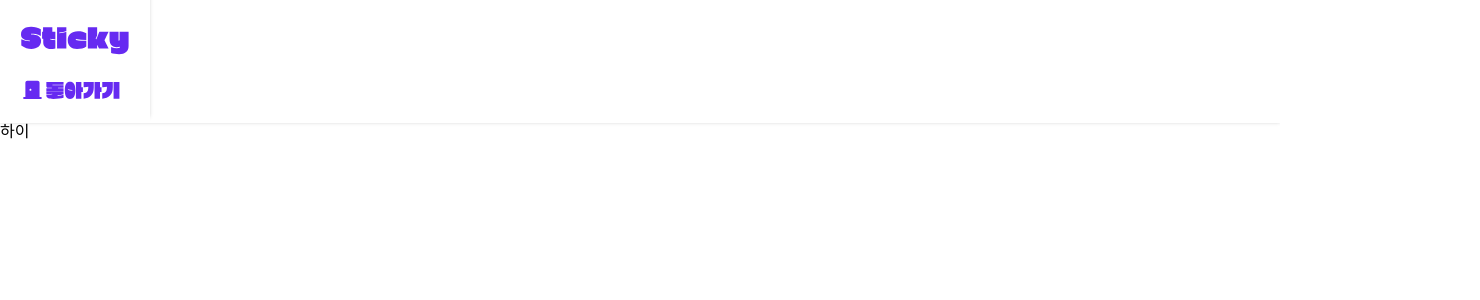
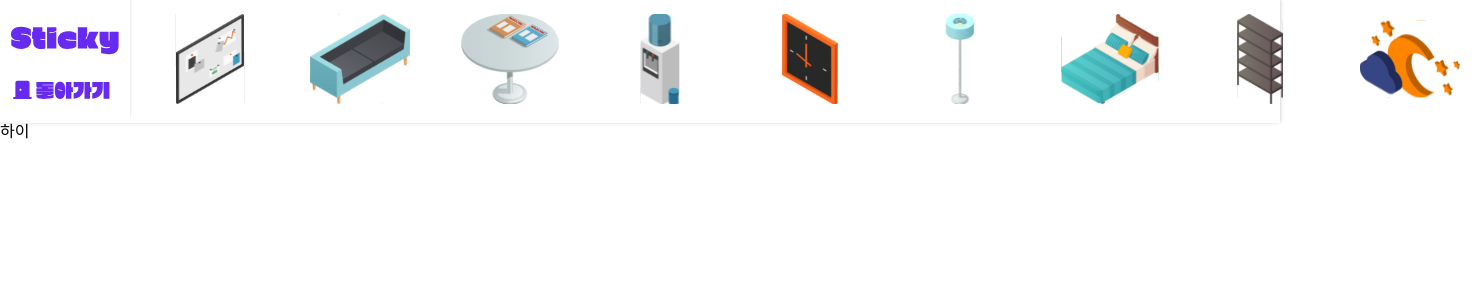
Before and after one commit to Sticky-APP/Sticky-Frontend, a Next.js app: page /space in a window 1280 px wide. Shown: the top 300 px of the page, 1480 px wide, since content can reach past the window. Built offline with nearby package versions, Linux system fonts and the light colour scheme.

Commit message:
Feat: 헤더에 가구 아이콘 추가

```diff
--- a/components/space/Header.tsx
+++ b/components/space/Header.tsx
@@ -1,6 +1,47 @@
 import { BackIcon } from "@/assets";
-import Image from "next/image";
+import Image, { StaticImageData } from "next/image";
 import styled from "styled-components";
+import * as Icons from "@/assets/";
+import Item from "./Item";
+
+const testData = [
+  {
+    id: 1,
+    src: Icons.WhiteBoard,
+  },
+  {
+    id: 2,
+    src: Icons.Sofa,
+  },
+  {
+    id: 3,
+    src: Icons.Table,
+  },
+  {
+    id: 4,
+    src: Icons.WaterPurifier,
+  },
+  {
+    id: 5,
+    src: Icons.Clock,
+  },
+  {
+    id: 6,
+    src: Icons.Stand,
+  },
+  {
+    id: 7,
+    src: Icons.Bed,
+  },
+  {
+    id: 8,
+    src: Icons.Shelf,
+  },
+  {
+    id: 9,
+    src: Icons.Moon,
+  },
+];
 
 export default function Header() {
   return (
@@ -8,6 +49,11 @@ export default function Header() {
       <ImageContainer>
         <Image src={BackIcon} width={130} height={80} alt="icon" />
       </ImageContainer>
+      <ItemContainer>
+        {testData.map((value: { id: number; src: StaticImageData }) => {
+          return <Item key={value.id} item={value.src} />;
+        })}
+      </ItemContainer>
     </HeaderContainer>
   );
 }
@@ -30,3 +76,7 @@ const ImageContainer = styled.div`
   justify-content: center;
   align-items: center;
 `;
+
+const ItemContainer = styled.div`
+  display: flex;
+`;
--- a/components/space/Item.tsx
+++ b/components/space/Item.tsx
@@ -1,7 +1,16 @@
-export default function Item() {
+import Image, { StaticImageData } from "next/image";
+import styled from "styled-components";
+
+export default function Item({ item }: { item: StaticImageData }) {
   return (
-    <div>
-      <p>aaaa</p>
-    </div>
+    <ItemContainer>
+      <Image src={item} width={100} height={90} alt="icon" />
+    </ItemContainer>
   );
 }
+
+const ItemContainer = styled.div`
+  width: 120px;
+  height: 100%;
+  margin-left: 30px;
+`;
```
Also changed, not shown: assets/index.ts (+11 -2 lines), assets/icons/Sofa.svg (renamed from assets/icons/Sopa.svg).
